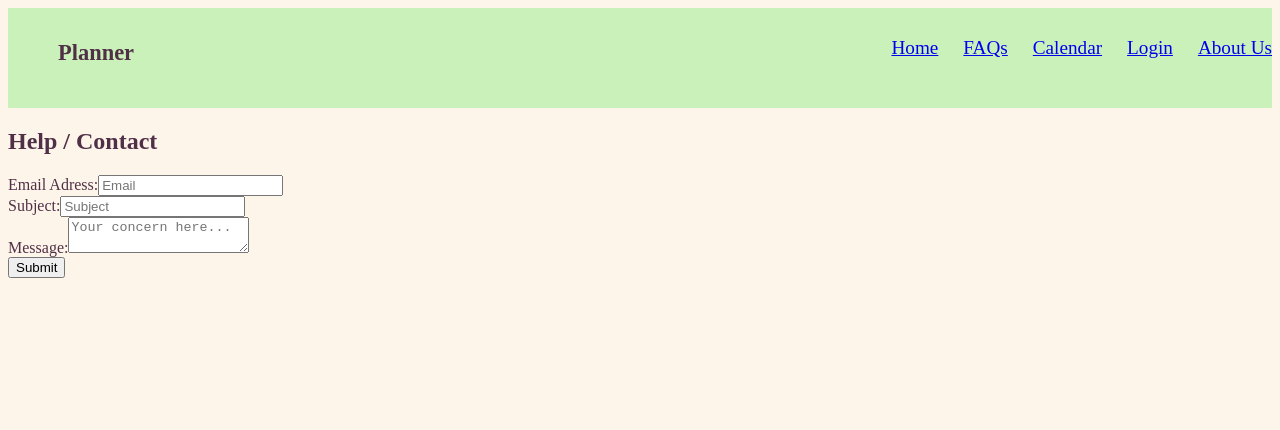
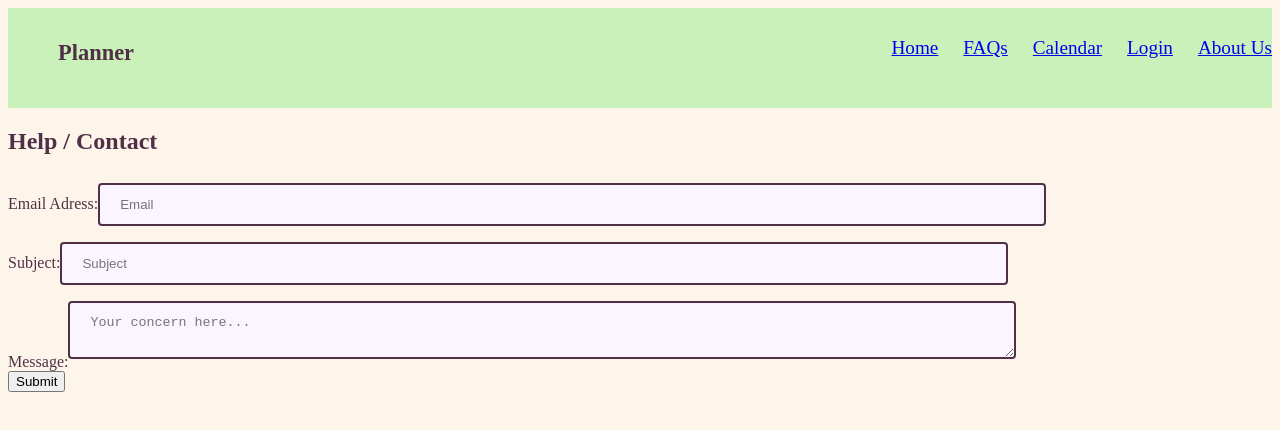
Before and after one commit to jtly4/Planner_Journal, a React (Create React App) app: page /Help in a window 1280 px wide. Shown: the top 430 px of the page. Built offline with nearby package versions, Linux system fonts and the light colour scheme.

Commit message:
Update App.css

```diff
--- a/src/App.css
+++ b/src/App.css
@@ -538,3 +538,41 @@
 .signup-sync {
   align-items: center;
 }
+
+
+.help_input{
+  width: 75%;
+  padding: 12px 20px;
+  margin: 8px 0;
+  box-sizing: border-box;
+  border: 2px solid var(--deep_purple);
+  border-radius: 4px;
+  color: var(--deep_purple);
+  background-color: var(--lavenderblush);
+
+}
+
+
+
+.help_input:focus {
+  background-color: var(--tea_green);
+  color: var(--deep_purple);
+}
+
+#help_message {
+  width: 75%;
+  height: 300px;
+  padding: 12px 20px;
+  margin: 8px 0;
+  box-sizing: border-box;
+  border: 2px solid var(--deep_purple);
+  border-radius: 4px;
+  background-color: var(--lavenderblush);
+  color: var(--deep_purple);
+  resize: vertical;
+}
+
+#help_message:focus {
+  background-color: var(--tea_green);
+  color: var(--deep_purple);
+}
```
